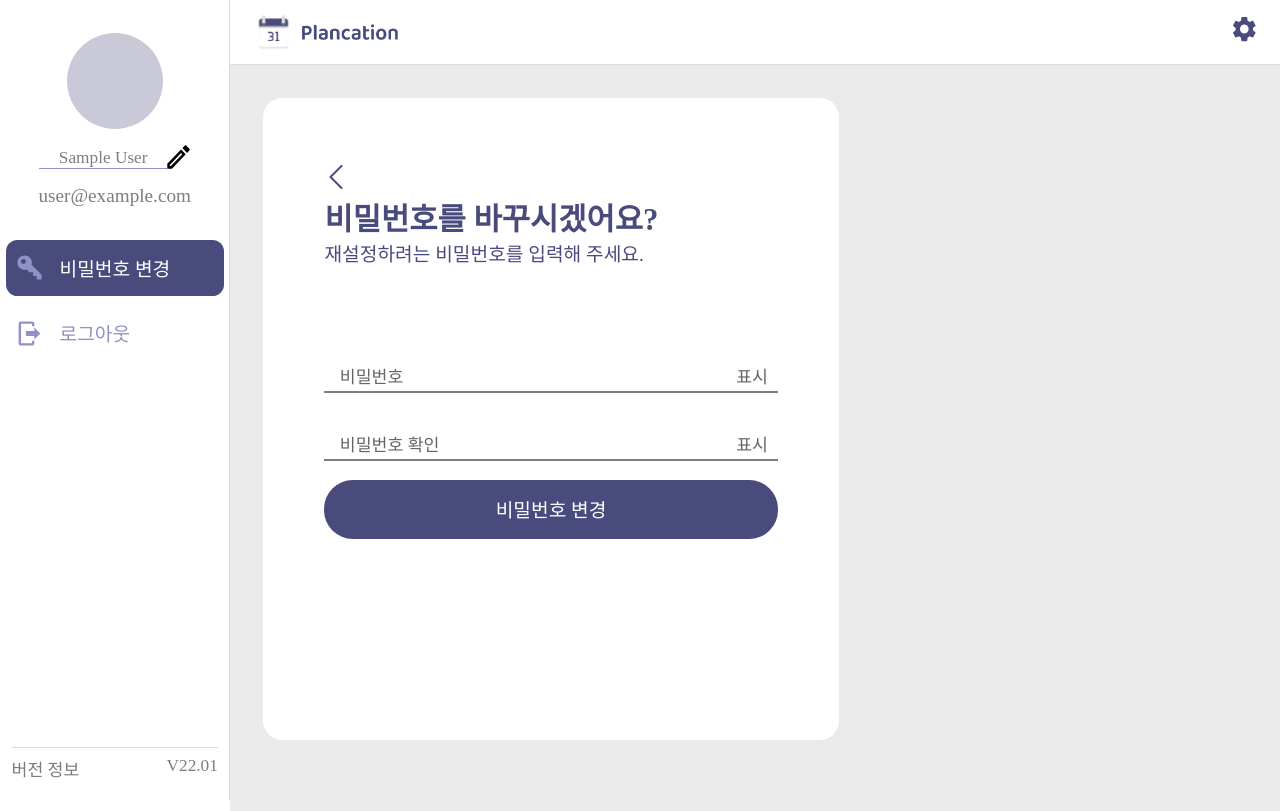
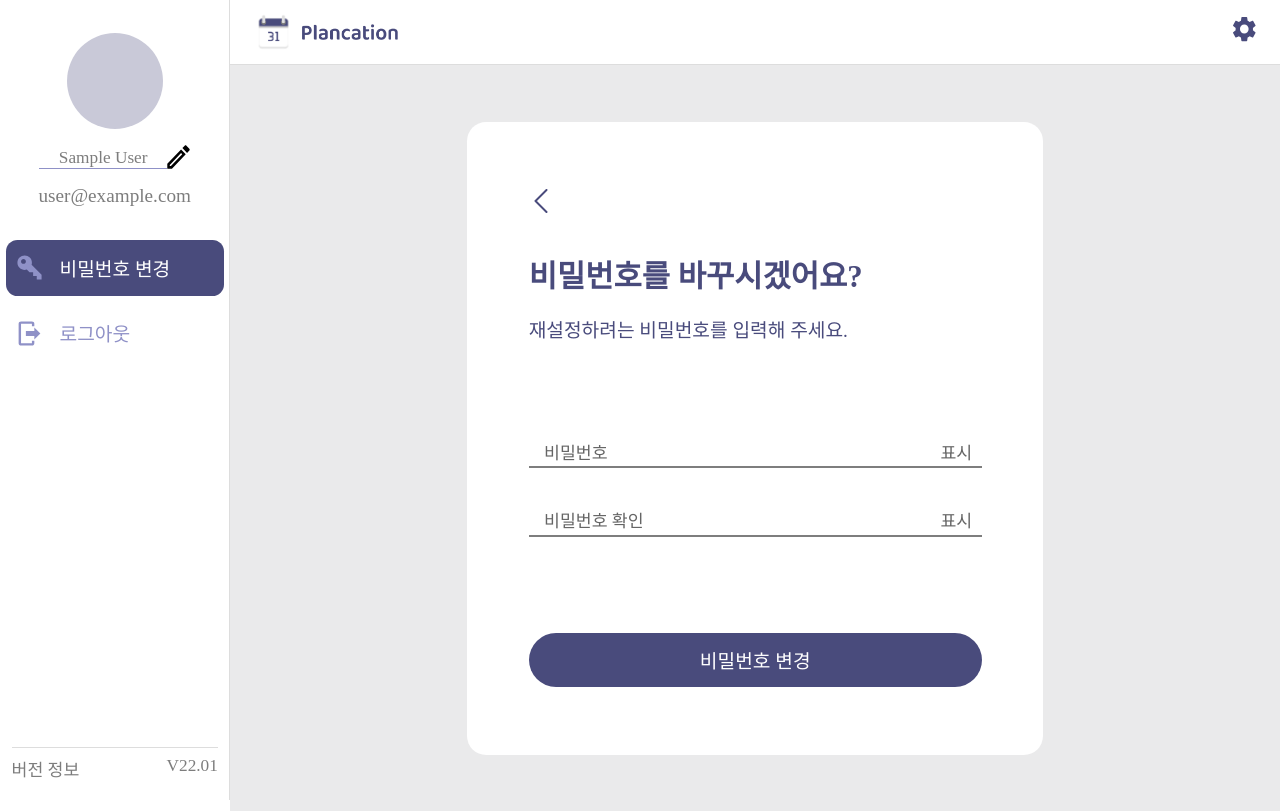
Before and after one commit to Daryu-Kim/plancation-web, a Vue app: page /changepw in a window 1280 px wide. Built offline with nearby package versions, Linux system fonts and the light colour scheme; no server answers; sample sign-in values are in the browser's storage; a web font is replaced by a local one.

Commit message:
🐛 비밀번호 변경시 종종 다시 인증해야한다고 뜸...

```diff
--- a/src/assets/scss/pages/changePw.css
+++ b/src/assets/scss/pages/changePw.css
@@ -18,4 +18,28 @@
   width: 100%;
   height: 93.3vh;
   padding: 1.7rem;
+}
+.changePw .fixMenu .fixHeaderBar .mainScreen .centerPwModal {
+  width: 100%;
+  height: 100%;
+  display: flex;
+  justify-content: center;
+  align-items: center;
+}
+.changePw .fixMenu .fixHeaderBar .mainScreen .centerPwModal .changePwModal .arrowIcon {
+  margin-bottom: 1.7rem;
+  cursor: pointer;
+}
+.changePw .fixMenu .fixHeaderBar .mainScreen .centerPwModal .changePwModal h1 {
+  margin-bottom: 1rem;
+}
+.changePw .fixMenu .fixHeaderBar .mainScreen .centerPwModal .changePwModal .changePwBtn {
+  width: 100%;
+  padding: 0.7rem 0;
+  margin-top: 4rem;
+  border-radius: 5rem;
+  border: none;
+  color: #fff;
+  background-color: var(--main);
+  cursor: pointer;
 }/*# sourceMappingURL=changePw.css.map */
--- a/src/assets/scss/pages/changePw.scss
+++ b/src/assets/scss/pages/changePw.scss
@@ -10,7 +10,6 @@
       position: absolute;
       top: 0;
       right: 0;
-
       display: flex;
       flex-direction: column;
 
@@ -18,8 +17,38 @@
         background-color: var(--bgl);
         width: 100%;
         height: 93.3vh; //🐛 높이값 나머지를 구해야하는데
+        // border: 1px solid red;
         padding: 1.7rem;
-        // border: 1px solid red;
+
+        .centerPwModal {
+          width: 100%;
+          height: 100%;
+          display: flex;
+          justify-content: center;
+          align-items: center;
+
+          //⚪ 비밀번호변경 모달 스타일
+          .changePwModal {
+            .arrowIcon {
+              margin-bottom: 1.7rem;
+              cursor: pointer;
+            }
+            h1 {
+              margin-bottom: 1rem;
+            }
+
+            .changePwBtn {
+              width: 100%;
+              padding: 0.7rem 0;
+              margin-top: 4rem;
+              border-radius: 5rem;
+              border: none;
+              color: #fff;
+              background-color: var(--main);
+              cursor: pointer;
+            }
+          }
+        }
       }
     }
   }
--- a/src/components/ChangePwModal.vue
+++ b/src/components/ChangePwModal.vue
@@ -27,7 +27,7 @@
         </template>
 
         <template v-slot:loginBottom>
-          <button type="button" class="loginBtn fs_10" @click="__updatePassword()">비밀번호 변경</button>
+          <button type="button" class="changePwBtn fs_10" @click="__updatePassword()">비밀번호 변경</button>
         </template>
       </LoginJoinModal>
     </div>
@@ -62,29 +62,62 @@ export default {
       },
     }
   },
+  watch: {
+    'password': function () {
+      this.checkPassword()
+    },
+    'confirmPW': function () {
+      this.checkConfirmPW()
+      // console.log(this.confirmPW)
+    }
+  },
   methods: {
     //메인으로 가기
     goBack() {
       this.$router.go(-1);
     },
+
     //비밀번호 표시&가리기 토글버튼
     togglePwVisibleClass() {
       this.isPasswordVisible = !this.isPasswordVisible;
     },
+
     //비밀번호 변경
     async __updatePassword() {
-      const auth = getAuth();
-      const user: any = auth.currentUser;
-      const newPassword: string = "123456"
+      try {
+        const auth = getAuth();
+        const user: any = auth.currentUser;
+        const newPassword: string = this.confirmPW
 
-      updatePassword(user, newPassword)
-        .then(() => {
-          alert("Update successful.")
-        }).catch((err) => {
-          console.log(err)
-          alert(err)
-        })
+        await updatePassword(user, newPassword)
+        alert("비밀번호 변경완료")
+
+      } catch (err) {
+        console.log(err)
+        alert(err)
+      }
+      return (this.$router.push('/home'))
     },
+
+    //비밀번호 형식 검사(영문, 숫자, 특수문자가 포함되게)
+    checkPassword() {
+      const validatePassword = /^(?=.*[a-zA-z])(?=.*[0-9])(?=.*[$`~!@$!%*#^?&\\(\\)\-_=+]).{8,12}$/
+      if (!validatePassword.test(this.password)) {
+        this.valid.password = true
+        return
+      } this.valid.password = false
+      this.password.trim()
+    },
+
+    //비밀번호 확인 검사
+    checkConfirmPW() {
+      if (this.password !== this.confirmPW) {
+        this.valid.confirmPW = true
+        return
+      }
+      this.valid.confirmPW = false
+      this.confirmPW.trim()
+    }
   }
 }
 </script>
--- a/src/views/ChangePwView.vue
+++ b/src/views/ChangePwView.vue
@@ -7,7 +7,9 @@
         <!-- 헤더바 컴포넌트 -->
         <HeaderBar class="rightHeader" />
         <div class="mainScreen">
-          <ChangePwModal />
+          <div class="centerPwModal">
+            <ChangePwModal />
+          </div>
         </div>
       </div>
     </div>
--- a/src/views/LoginJoinView.vue
+++ b/src/views/LoginJoinView.vue
@@ -177,8 +177,6 @@ export default defineComponent({
         );
         // console.log(currentUser.user)
         return (this.$router.push('/home'))
-
-
       } catch (error) {
         alert(error)
         console.log(error);
```
Also changed, not shown: 1 other file (tests, documents, lock files or other folders).
